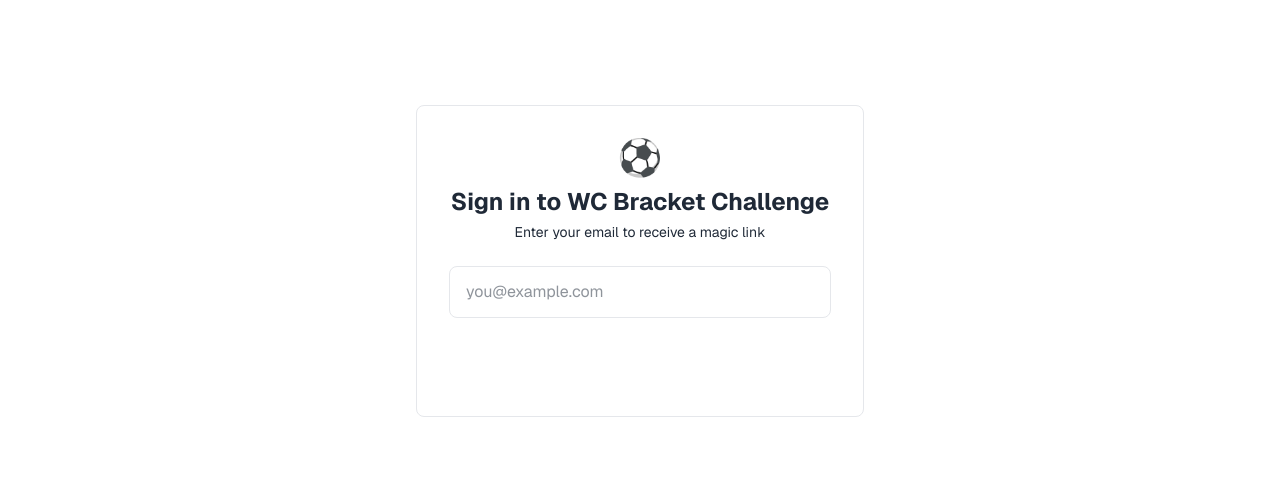
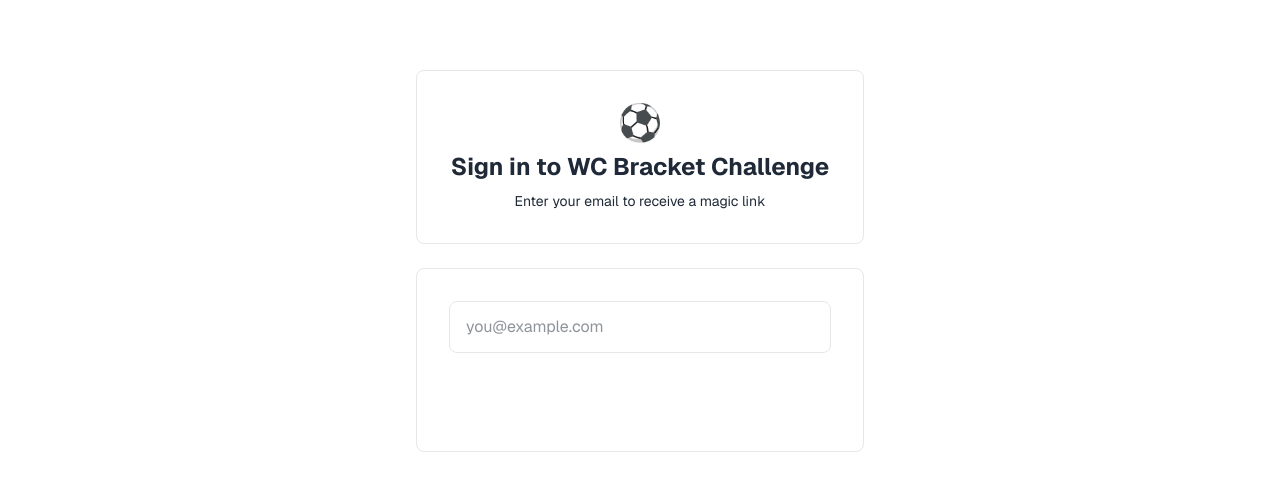
Before and after one commit to jaredshambles/worldcup, a Next.js app: page /login in a window 1280 px wide. Shown: the part 220-710 px from the top of the page. Built offline with nearby package versions, Linux system fonts and the light colour scheme; no server answers.

Commit message:
Fix sign-in form layout to ensure submit button is visible on all screen sizes

```diff
--- a/src/app/login/page.tsx
+++ b/src/app/login/page.tsx
@@ -48,15 +48,15 @@ export default function LoginPage() {
   }
 
   return (
-    <div className="min-h-screen flex items-center justify-center p-4 sm:p-6">
-      <div className="w-full max-w-md bg-card rounded-lg border border-border p-6 sm:p-8 space-y-6">
-        <div className="text-center">
+    <div className="flex flex-col items-center justify-center min-h-screen p-4 py-8">
+      <div className="w-full max-w-md space-y-6">
+        <div className="bg-card rounded-lg border border-border p-6 sm:p-8 text-center">
           <div className="text-4xl mb-2">&#9917;</div>
           <h1 className="text-xl sm:text-2xl font-bold">Sign in to WC Bracket Challenge</h1>
-          <p className="text-muted text-sm mt-1">Enter your email to receive a magic link</p>
+          <p className="text-muted text-sm mt-2">Enter your email to receive a magic link</p>
         </div>
 
-        <form onSubmit={handleLogin} className="space-y-4">
+        <form onSubmit={handleLogin} className="bg-card rounded-lg border border-border p-6 sm:p-8 space-y-4">
           <input
             type="email"
             placeholder="you@example.com"
```
